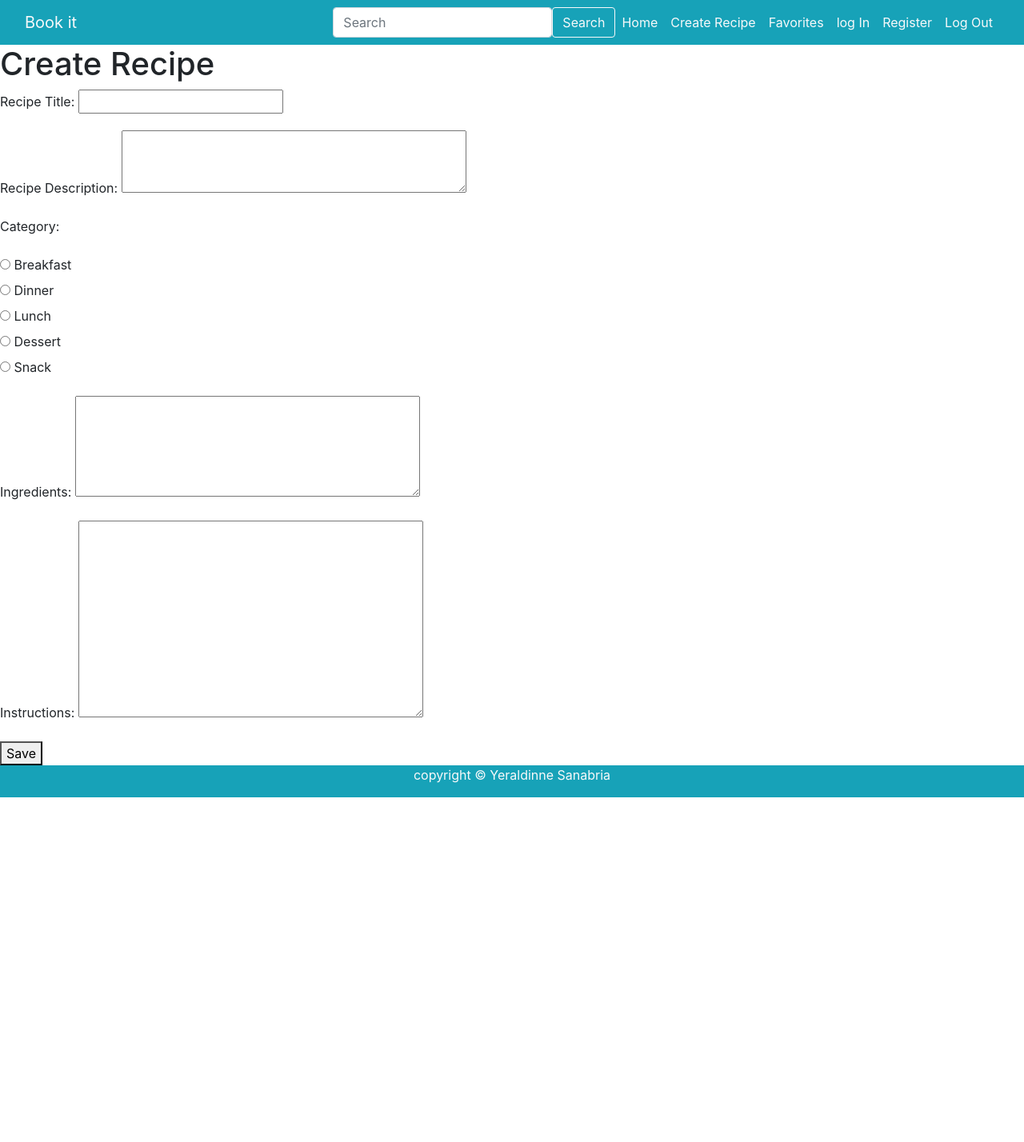
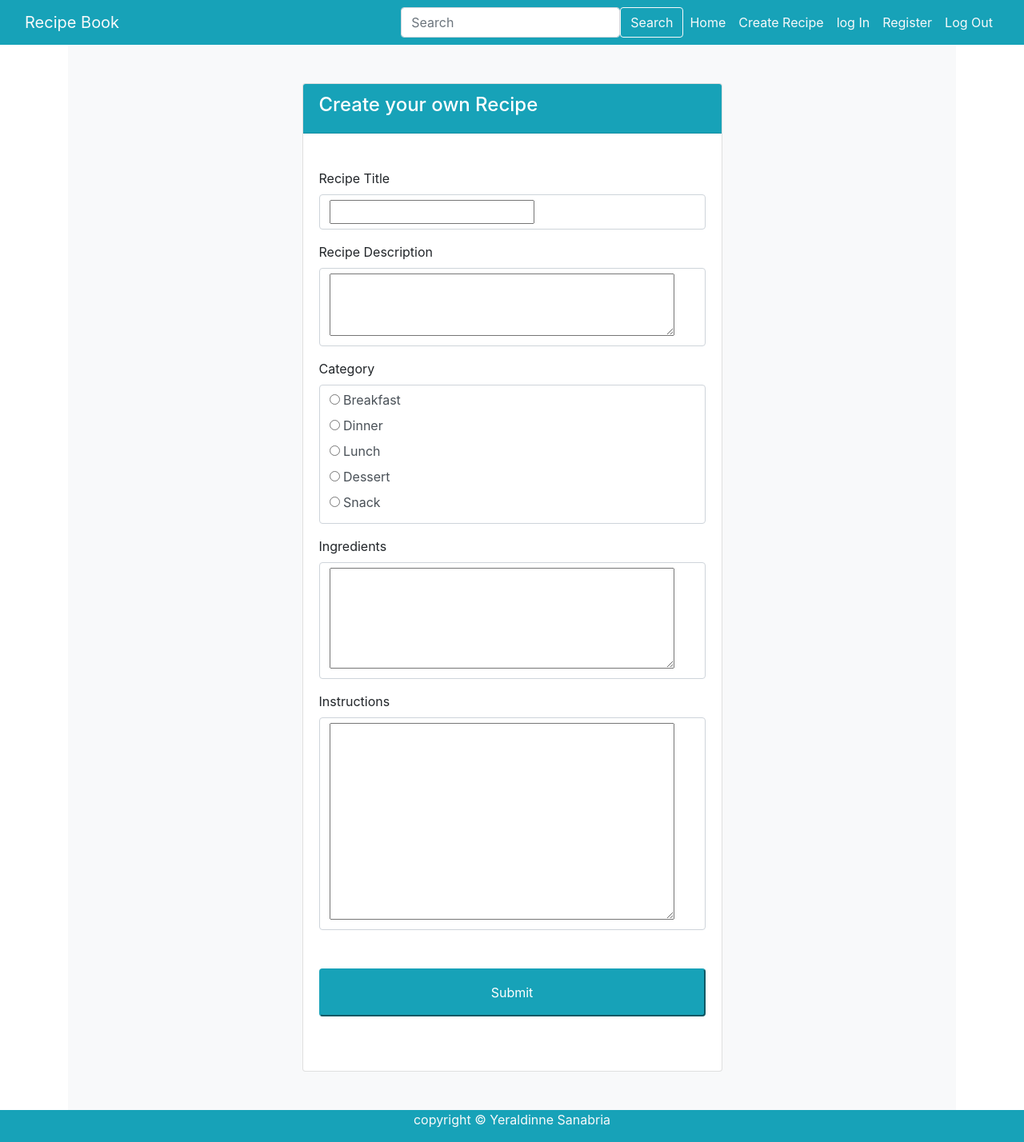
Before and after one commit to Yeraldinnesan/recipebook, a Django app: page /create-recipe in a window 1280 px wide. Shown: the whole page at 80% size. Before the commit the page ends 997 px from the top, so only its background shows below. Run offline with Django 4.2, Linux system fonts and the light colour scheme; data comes from the database, SQL or seed files in the repository; both versions use the stored data as it was after the commit; some libraries are stand-ins or nearby versions.

Commit message:
docs: :memo: requirements.txt added

```diff
--- a/recipes/templates/createrecipe.html
+++ b/recipes/templates/createrecipe.html
@@ -1,11 +1,68 @@
 {% extends 'base.html' %}
 <!--  -->
 {% block content %}
+<div class="container">
+  <section id="register" class="bg-light py-5">
+    <div class="container">
+      <div class="row">
+        <div class="col-md-6 mx-auto">
+          <div class="card">
+            <div class="card-header bg-info text-white">
+              <h4>Create your own Recipe</h4>
+            </div>
+            <div class="card-body">
+              <form method="post" class="mt-4">
+                {% csrf_token %}
+                <div class="form-group">
+                  <label for="{{ form.title.id_for_label }}"
+                    >{{ form.title.label }}</label
+                  >
+                  <div class="form-control">{{ form.title }}</div>
+                </div>
+                <div class="form-group">
+                  <label for="{{ form.description.id_for_label }}"
+                    >{{ form.description.label }}</label
+                  >
+                  <div class="form-control">{{ form.description }}</div>
+                </div>
+                <div class="form-group">
+                  <label for="{{ form.category.id_for_label }}"
+                    >{{ form.category.label }}</label
+                  >
+                  <div class="form-control">{{ form.category }}</div>
+                </div>
+                <div class="form-group">
+                  <label for="{{ form.ingredients.id_for_label }}"
+                    >{{ form.ingredients.label }}</label
+                  >
+                  <div class="form-control">{{ form.ingredients }}</div>
+                </div>
+                <div class="form-group">
+                  <label for="{{ form.instructions.id_for_label }}"
+                    >{{ form.instructions.label }}</label
+                  >
+                  <div class="form-control">{{ form.instructions }}</div>
+                </div>
+                <button
+                  type="submit"
+                  class="btn-block btn-info text-center my-5 py-3 rounded"
+                >
+                  Submit
+                </button>
+              </form>
+            </div>
+          </div>
+        </div>
+      </div>
+    </div>
+  </section>
+</div>
+<!--  -->
 
-<h1>Create Recipe</h1>
+<!-- <h1>Create Recipe</h1>
 <form method="post">
   {% csrf_token %} {{ form.as_p }}
   <button type="submit">Save</button>
-</form>
+</form> -->
 
 {% endblock %}
--- a/recipes/templates/login.html
+++ b/recipes/templates/login.html
@@ -11,7 +11,7 @@
       <div class="row">
         <div class="col-md-6 mx-auto">
           <div class="card-header bg-info text-white">
-            <h4><i class="fas fa-user-plus"></i> Log In</h4>
+            <h4>Log In</h4>
           </div>
 
           <div class="card-body">
--- a/recipes/templates/register.html
+++ b/recipes/templates/register.html
@@ -7,7 +7,7 @@
         <div class="col-md-6 mx-auto">
           <div class="card">
             <div class="card-header bg-info text-white">
-              <h4><i class="fas fa-user-plus"></i> Register</h4>
+              <h4>Register</h4>
             </div>
             <div class="card-body">
               <form action="{% url 'register'  %}" method="POST">
--- /dev/null
+++ b/requirements.txt
@@ -0,0 +1,5 @@
+asgiref==3.6.0
+autopep8==2.0.2
+Django==4.2
+pycodestyle==2.10.0
+sqlparse==0.4.3
--- a/templates/partials/_navbar.html
+++ b/templates/partials/_navbar.html
@@ -1,7 +1,7 @@
 <nav class="navbar navbar-expand-lg bg-body-tertiary mr-auto bg-info">
   <div class="container-fluid d-flex">
     <a class="navbar-brand text-light fw-bolder" href="{% url 'home' %}"
-      >Book it</a
+      >Recipe Book</a
     >
 
     <div>
@@ -39,14 +39,7 @@
               >Create Recipe</a
             >
           </li>
-          <li class="nav-item">
-            <a
-              class="nav-link active text-light"
-              aria-current="page"
-              href="{% url 'favorites' %}"
-              >Favorites</a
-            >
-          </li>
+
           <li class="nav-item">
             <a
               class="nav-link active text-light"
```
Also changed, not shown: db.sqlite3.
